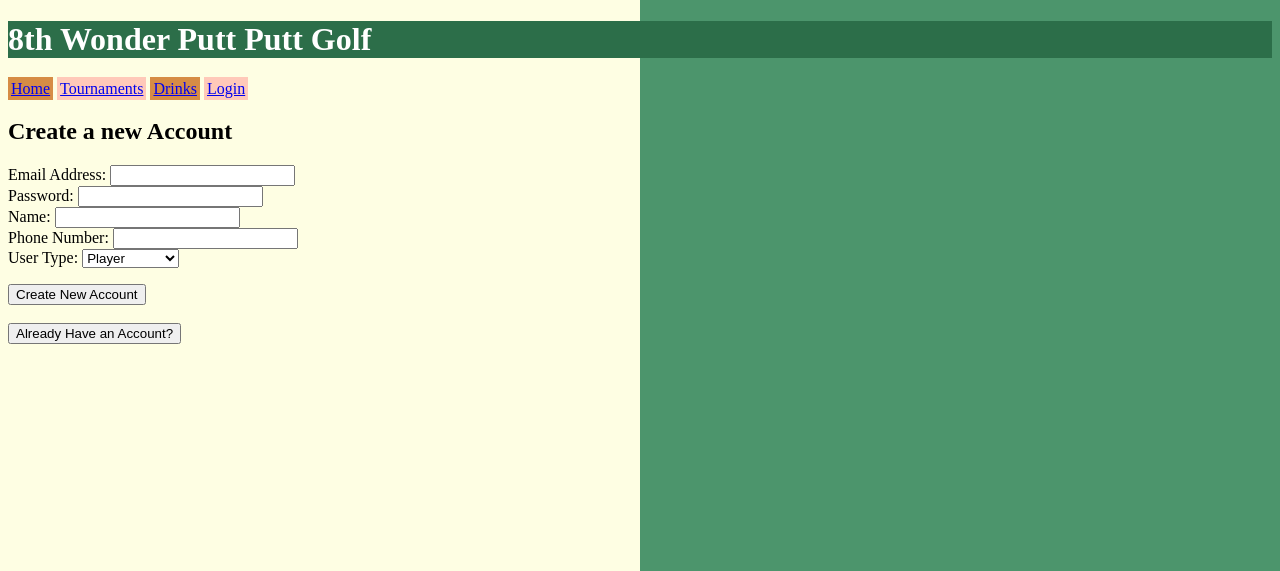
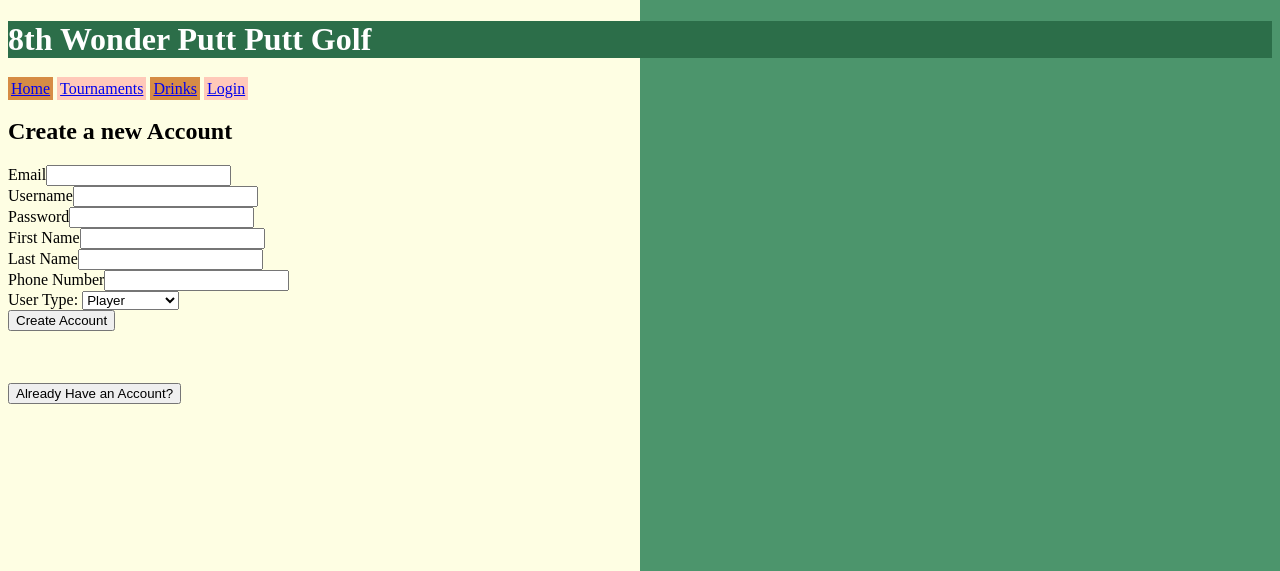
Before and after one commit to PokeGon/8th-Wonder, a Django app: page /createAccount/ in a window 1280 px wide. Shown: the top 571 px of the page. Run offline with Django 3.2, Linux system fonts and the light colour scheme.

Commit message:
I added in the Account Creation Functionality

```diff
--- a/src/main/models.py
+++ b/src/main/models.py
@@ -120,8 +120,8 @@ class Manager(models.Model):
 
 class Player(models.Model):
     user = models.OneToOneField(User, on_delete=models.CASCADE, primary_key=True, related_name='player')
-    currentHole = models.IntegerField()
-    hole = models.IntegerField()
+    currentHole = models.IntegerField(default=0)
+    hole = models.IntegerField(default=0)
     score = models.IntegerField(default=0)
 
     def joinTournament(self, tournament):
@@ -170,7 +170,7 @@ class Drinkmeister(models.Model):
             return "You do not have authorization to serve drinks."
 
     def __str__(self):
-        return str(self.user.name) + " " + str(self.employeeID)
+        return str(self.user.first_name) + " " + str(self.employeeID)
 
 
 class Tournament(models.Model):
--- a/src/main/templates/accountCreation.html
+++ b/src/main/templates/accountCreation.html
@@ -14,31 +14,33 @@
 
 {% include 'navBar.html' %}
 
-<div>
+<div class ="createAccount">
     <h2>Create a new Account</h2>
-    <form>
-        Email Address: <input type="email" name="email">
+    <form action ="{% url 'createAccount' %}" method="post"> {% csrf_token %}
+        <label for = "email">Email</label><input type="email" name="email" id="email" value="">
         <br>
-        Password: <input type="password" name="password">
+        <label for = "username">Username</label><input type="text" name="username" id="username" value="">
         <br>
-        Name: <input type="text" name="email">
+        <label for = "password">Password</label><input type="password" name="password" id="password" value="">
         <br>
-        Phone Number: <input type="text" name="number">
+        <label for = "firstName">First Name</label><input type="text" name="firstName" id="firstName" value="">
+        <br>
+        <label for = "lastName">Last Name</label><input type="text" name="lastName" id="lastName" value="">
+        <br>
+        <label for = "phoneNumber">Phone Number</label><input type="number" name="phoneNumber" id="phoneNumber" value="">
         <br>
         User Type:
-
-        <select name="userType" id="type">
-            <option value="Player">Player</option>
-            <option value="Manager">Manager</option>
-            <option value="Sponsor">Sponsor</option>
-            <option value="Drinkmeister">Drinkmeister</option>
+        <label for="userType"></label><select name="userType" id="userType">
+            <option value="1">Player</option>
+            <option value="4">Manager</option>
+            <option value="2">Sponsor</option>
+            <option value="3">Drinkmeister</option>
         </select>
-
         <br>
-
+        <button type="submit" value="Create New Account">Create Account</button>
     </form>
     <p></p>
-    <button>Create New Account</button>
+
     <br> <br>
     <a href="{% url 'account' %}"><input type="submit" value="Already Have an Account?"></a>
 
--- a/src/main/urls.py
+++ b/src/main/urls.py
@@ -21,6 +21,7 @@ urlpatterns = [
     path('events', views.events, name='events'),
     path('manager', views.manager, name='manager'),
     path('verification', views.verification, name='verification'),
+    path('createAccount', views.createAccount, name='createAccount'),
 
     # Django Auth
     path('login/', auth_views.LoginView.as_view(template_name="login.html"), name='login'),
--- a/src/main/views.py
+++ b/src/main/views.py
@@ -3,9 +3,9 @@ from django.http import HttpResponse, HttpResponseRedirect
 from django.contrib.auth.mixins import LoginRequiredMixin
 from django.views.generic.base import TemplateView
 
-
 from .models import *
 from .forms import *
+
 
 # Create your views here.
 
@@ -51,6 +51,7 @@ def accountCreation(request):
 def home(request):
     return render(request, "index.html")
 
+
 def homeRedirect(request):
     return redirect('home')
 
@@ -61,7 +62,7 @@ def account(request):
 
 def bank(request):
     context = {}
-    context['current_balance'] = request.user.balance/100 if not request.user.is_anonymous else 0.00
+    context['current_balance'] = request.user.balance / 100 if not request.user.is_anonymous else 0.00
     if not request.user.is_anonymous:
         context['transactions'] = Transaction.objects.filter(account=request.user)
     return render(request, 'bank.html', context)
@@ -103,6 +104,57 @@ def drinksEdit(request):
 
 def orderConfirmation(request):
     return render(request, 'orderConfirmation.html')
+
+
+def createAccount(request):
+    for u in User.objects.all():
+        if u.username == request.POST.get('username'):
+            return HttpResponse("Error, There is already a User with this name")
+    newUser = User()
+    newUser.username = request.POST.get('username')
+    newUser.first_name = request.POST.get('firstName')
+    newUser.last_name = request.POST.get('lastName')
+    newUser.email = request.POST.get('email')
+    newUser.password = request.POST.get('password')
+    newUser.phone_number = request.POST.get('phoneNumber')
+    newUser.user_type = request.POST.get('userType')
+    createUser = User.objects.create_user(newUser.username, newUser.email, newUser.password)
+    createUser.first_name = newUser.first_name
+    createUser.last_name = newUser.last_name
+    createUser.phone_number = newUser.phone_number
+    createUser.user_type = newUser.user_type
+    createUser.save()
+
+    if createUser.user_type == "1":
+        newPlayer = Player()
+        newPlayer.user = createUser
+        newPlayer.hole = 0
+        newPlayer.currentHole = 0
+        newPlayer.save()
+
+    if createUser.user_type == "2":
+        newSponsor = Sponsor()
+        newSponsor.user = createUser
+        newSponsor.companyName = ""
+        newSponsor.canSponsorTournament = False
+        newSponsor.save()
+
+    if createUser.user_type == "3":
+        newDrinkmeister = Drinkmeister()
+        newDrinkmeister.user = createUser
+        newDrinkmeister.isAllowedToServeDrinks = False
+        newDrinkmeister.save()
+
+    if createUser.user_type == "4":
+        newManger = Manager()
+        newManger.user = createUser
+        newManger.yearsWorked = 0
+        newManger.mostMoneyHeld = 0
+        newManger.drinksSold = 0
+        newManger.totalTournamentsMade = 0
+        newManger.save()
+
+    return HttpResponseRedirect('login')
 
 
 def sponsor(request):
@@ -158,12 +210,13 @@ def manager(request):
 def verification(request):
     sponsors_list = Sponsor.objects.all()
     drinkmeisters_list = Drinkmeister.objects.all()
-    context = {'sponsors_list': sponsors_list, 'drinkmeisters_list':drinkmeisters_list}
+    context = {'sponsors_list': sponsors_list, 'drinkmeisters_list': drinkmeisters_list}
     return render(request, "verification.html", context)
 
 
 class ProfileView(LoginRequiredMixin, TemplateView):
     template_name = 'account.html'
 
+
 def handler404(request, exception):
     return render(request, '404.html', {})
```
Also changed, not shown: src/main/migrations/0002_auto_20211107_2052.py (added).
